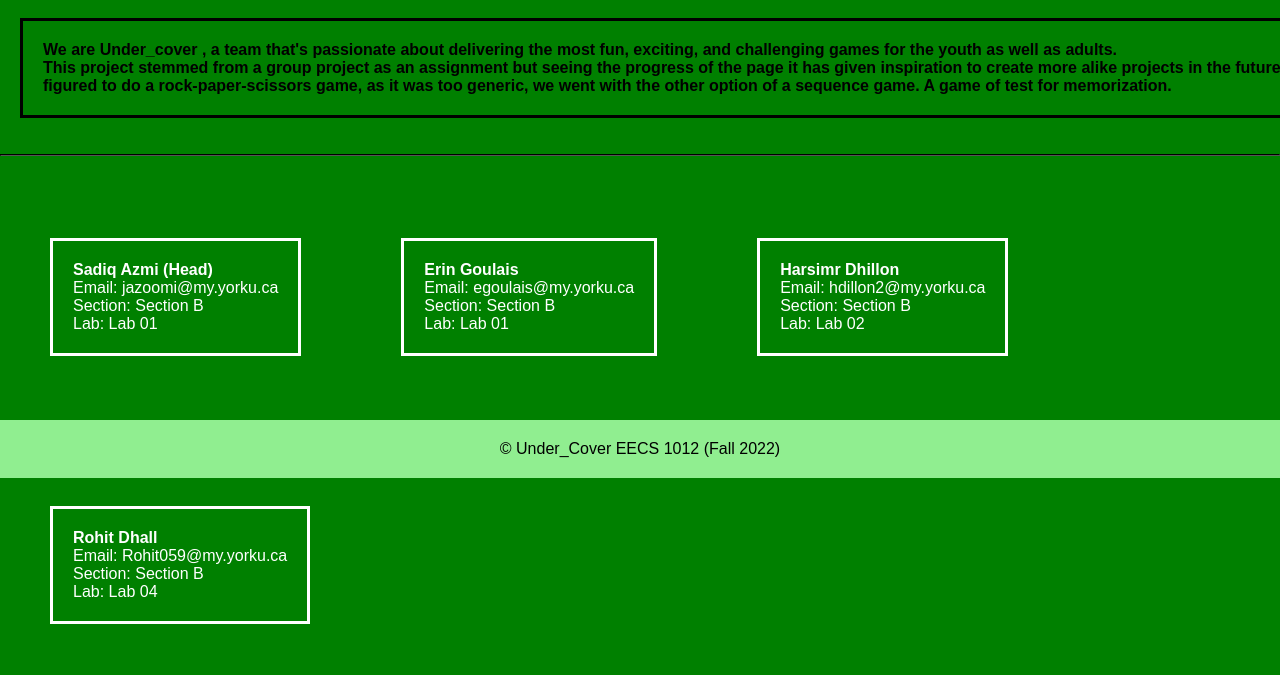
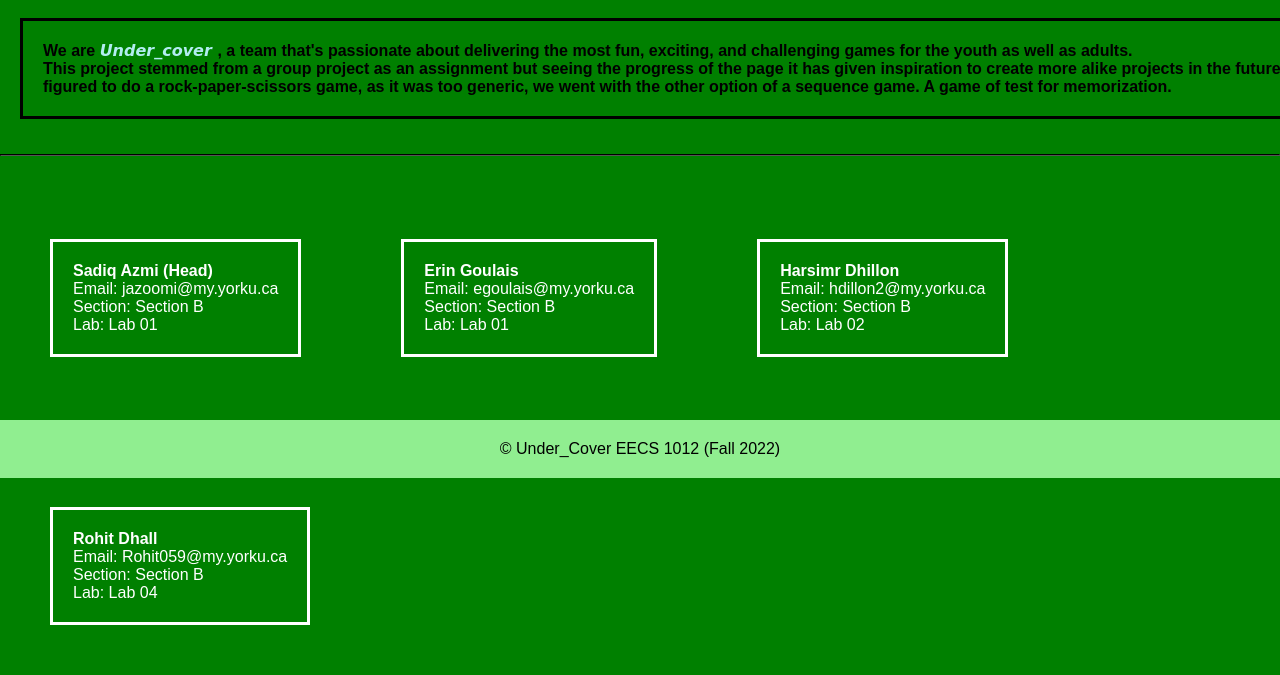
Before and after one commit to jazoomi/Under_Cover, a website: page AboutUs.html in a window 1280 px wide. Shown: the part 322-997 px from the top of the page. Drawn offline with Linux system fonts and the light colour scheme.

Commit message:
Update matching_game.css

```diff
--- a/matching_game.css
+++ b/matching_game.css
@@ -236,6 +236,13 @@ body {
     width: 1400px;
     margin-right: 50000px;
 }
+
+#motivations span {
+    font-style: italic;
+    font-family: cursive;
+    color: rgb(178, 237, 241);
+}
+
 hr{
 
     overflow: visible;
```
